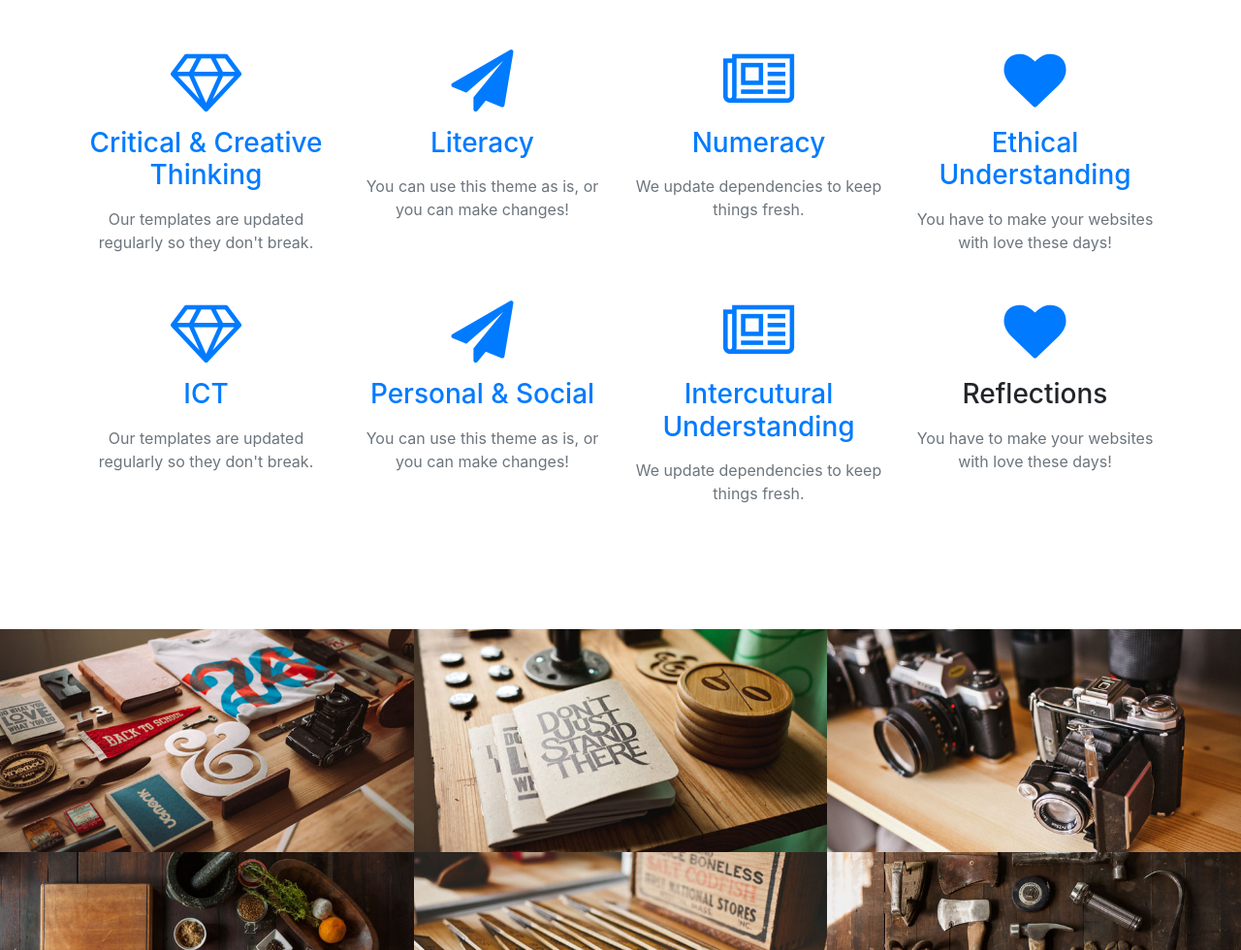
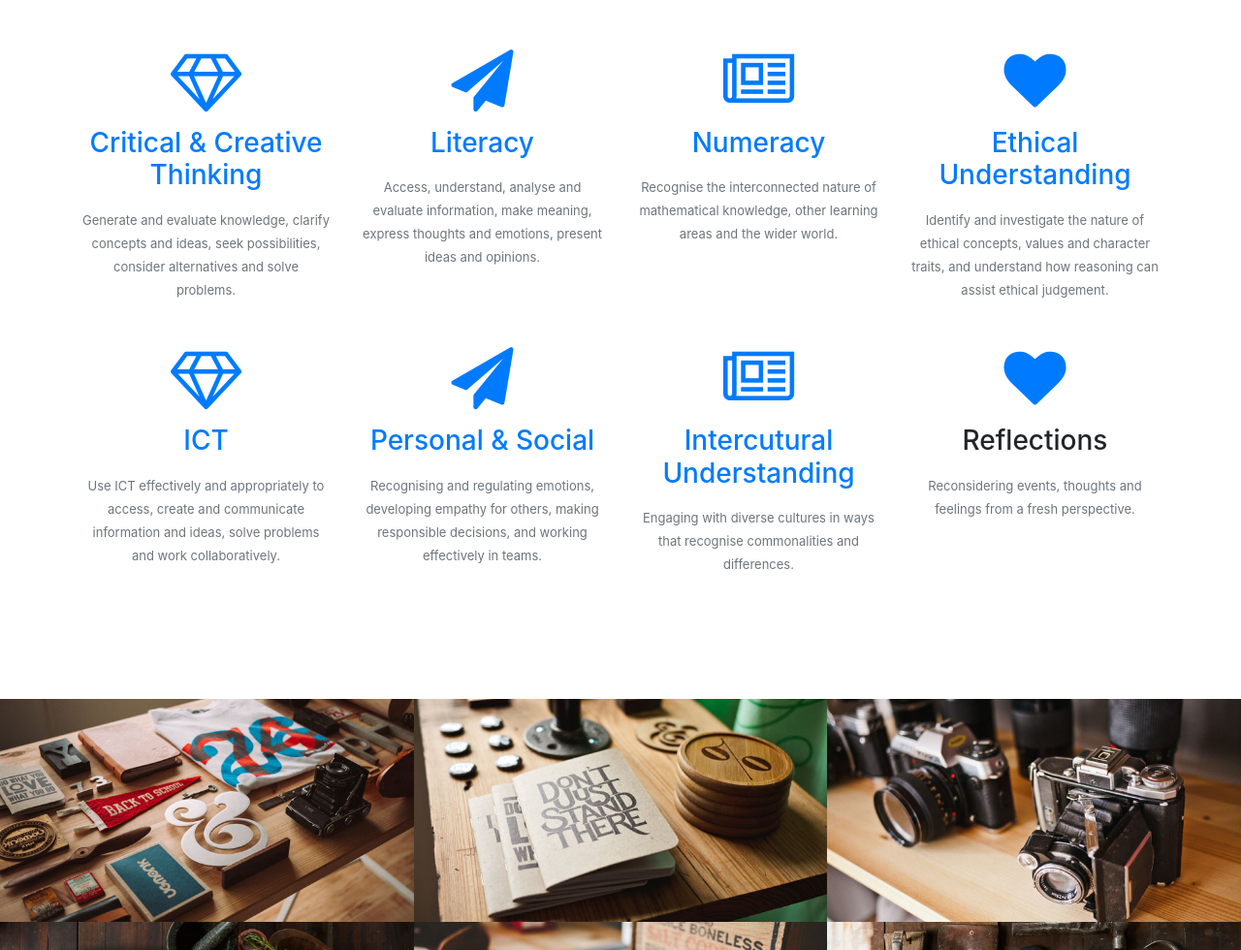
Before and after one commit to Luke-Bland/ePortfolio, a website with bundled scripts: page index.html in a window 1280 px wide. Shown: the part 1490-2470 px from the top of the page at 97% size. Built offline with nearby package versions, Linux system fonts and the light colour scheme.

Commit message:
Cap Bios
Overviews

```diff
--- a/index.html
+++ b/index.html
@@ -99,28 +99,28 @@
             <div class="service-box mt-5 mx-auto">
               <i class="fa fa-4x fa-diamond text-primary mb-3 sr-icons"></i>
               <a href="https://luke-bland.github.io/ePortfolio/CCT"> <h3 class="mb-3">Critical & Creative Thinking</h3> </a>
-              <p class="text-muted mb-0">Our templates are updated regularly so they don't break.</p>
+              <p class="text-muted mb-0"><font size="-1">Generate and evaluate knowledge, clarify concepts and ideas, seek possibilities, consider alternatives and solve problems.</font></p>
             </div>
           </div>
           <div class="col-lg-3 col-md-6 text-center">
             <div class="service-box mt-5 mx-auto">
               <i class="fa fa-4x fa-paper-plane text-primary mb-3 sr-icons"></i>
               <a href="https://luke-bland.github.io/ePortfolio/Literacy"> <h3 class="mb-3">Literacy</h3> </a>
-              <p class="text-muted mb-0">You can use this theme as is, or you can make changes!</p>
+              <p class="text-muted mb-0"><font size="-1">Access, understand, analyse and evaluate information, make meaning, express thoughts and emotions, present ideas and opinions.</font></p>
             </div>
           </div>
           <div class="col-lg-3 col-md-6 text-center">
             <div class="service-box mt-5 mx-auto">
               <i class="fa fa-4x fa-newspaper-o text-primary mb-3 sr-icons"></i>
               <a href="https://luke-bland.github.io/ePortfolio/Numeracy"> <h3 class="mb-3">Numeracy</h3> </a>
-              <p class="text-muted mb-0">We update dependencies to keep things fresh.</p>
+              <p class="text-muted mb-0"><font size="-1">Recognise the interconnected nature of mathematical knowledge, other learning areas and the wider world.</font></p>
             </div>
           </div>
           <div class="col-lg-3 col-md-6 text-center">
             <div class="service-box mt-5 mx-auto">
               <i class="fa fa-4x fa-heart text-primary mb-3 sr-icons"></i>
               <a href="https://luke-bland.github.io/ePortfolio/Ethical_Understanding"> <h3 class="mb-3">Ethical Understanding</h3> </a>
-              <p class="text-muted mb-0">You have to make your websites with love these days!</p>
+              <p class="text-muted mb-0"><font size="-1">Identify and investigate the nature of ethical concepts, values and character traits, and understand how reasoning can assist ethical judgement.</font></p>
             </div>
           </div>
       <div class="container">
@@ -129,28 +129,28 @@
             <div class="service-box mt-5 mx-auto">
               <i class="fa fa-4x fa-diamond text-primary mb-3 sr-icons"></i>
               <a href="https://luke-bland.github.io/ePortfolio/ICT"> <h3 class="mb-3">ICT</h3> </a>
-              <p class="text-muted mb-0">Our templates are updated regularly so they don't break.</p>
+              <p class="text-muted mb-0"><font size="-1">Use ICT effectively and appropriately to access, create and communicate information and ideas, solve problems and work collaboratively.</font></p>
             </div>
           </div>
           <div class="col-lg-3 col-md-6 text-center">
             <div class="service-box mt-5 mx-auto">
               <i class="fa fa-4x fa-paper-plane text-primary mb-3 sr-icons"></i>
               <a href="https://luke-bland.github.io/ePortfolio/Personal_&_Social"> <h3 class="mb-3">Personal & Social</h3> </a>
-              <p class="text-muted mb-0">You can use this theme as is, or you can make changes!</p>
+              <p class="text-muted mb-0"><font size="-1">Recognising and regulating emotions, developing empathy for others, making responsible decisions, and working effectively in teams.</font></p>
             </div>
           </div>
           <div class="col-lg-3 col-md-6 text-center">
             <div class="service-box mt-5 mx-auto">
               <i class="fa fa-4x fa-newspaper-o text-primary mb-3 sr-icons"></i>
               <a href="https://luke-bland.github.io/ePortfolio/Intercutural_Understanding"> <h3 class="mb-3">Intercutural Understanding</h3> </a>
-              <p class="text-muted mb-0">We update dependencies to keep things fresh.</p>
+              <p class="text-muted mb-0"><font size="-1">Engaging with diverse cultures in ways that recognise commonalities and differences.</font></p>
             </div>
           </div>
           <div class="col-lg-3 col-md-6 text-center">
             <div class="service-box mt-5 mx-auto">
               <i class="fa fa-4x fa-heart text-primary mb-3 sr-icons"></i>
               <h3 class="mb-3">Reflections</h3>
-              <p class="text-muted mb-0">You have to make your websites with love these days!</p>
+              <p class="text-muted mb-0"><font size="-1">Reconsidering events, thoughts and feelings from a fresh perspective.</font></p>
             </div>
           </div>
         </div>
```
Also changed, not shown: CCT.html (+1 -3 lines), Ethical_Understanding.html (+13 -0 lines), ICT.html (+1 -1 lines), Literacy.html (+1 -1 lines).
